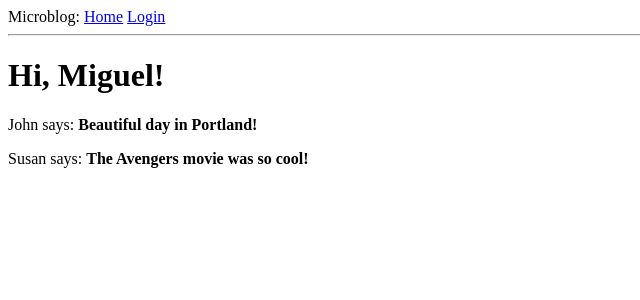
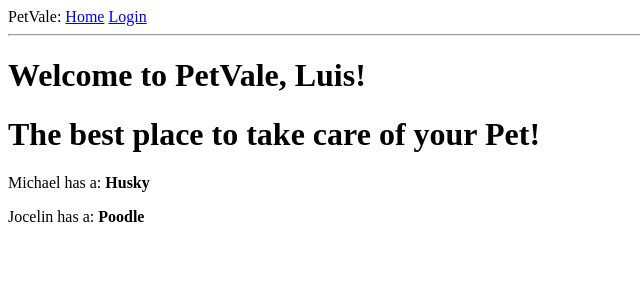
Before and after one commit to LuisFilipeAraujo/flask, a Flask app: page / in a window 1280 px wide. Shown: the top 300 px of the page, without its empty margins (0-640 px from the left). Run offline with Flask 2, Linux system fonts and the light colour scheme.

```diff
--- a/app/routes.py
+++ b/app/routes.py
@@ -6,15 +6,15 @@ from app.forms import LoginForm
 @app.route('/')
 @app.route('/index')
 def index():
-    user = {'username': 'Miguel'}
+    user = {'username': 'Luis'}
     posts = [
         {
-            'author': {'username': 'John'},
-            'body': 'Beautiful day in Portland!'
+            'author': {'username': 'Michael'},
+            'body': 'Husky'
         },
         {
-            'author': {'username': 'Susan'},
-            'body': 'The Avengers movie was so cool!'
+            'author': {'username': 'Jocelin'},
+            'body': 'Poodle'
         }
     ]
     return render_template('index.html', title='Home', user=user, posts=posts)
--- a/app/templates/base.html
+++ b/app/templates/base.html
@@ -1,22 +1,17 @@
 <html>
     <head>
         {% if title %}
-        <title>{{ title }} - microblog</title>
+        <title>{{ title }} - petVale</title>
         {% else %}
-        <title>microblog</title>
+        <title>petVale</title>
         {% endif %}
     </head>
     <body>
 
-        <!--<div>
-            Microblog:
-            <a href="/index">Home</a>
-            <a href="/login">Login</a>
-        </div>
-        -->
+
 
         <div>
-        Microblog:
+        PetVale:
         <a href="{{ url_for('index') }}">Home</a>
         <a href="{{ url_for('login') }}">Login</a>
         </div>
--- a/app/templates/index.html
+++ b/app/templates/index.html
@@ -1,26 +1,9 @@
 {% extends "base.html" %}
 
 {% block content %}
-    <h1>Hi, {{ user.username }}!</h1>
+    <h1>Welcome to PetVale, {{ user.username }}!</h1>
+    <h1>The best place to take care of your Pet!</h1>
     {% for post in posts %}
-    <div><p>{{ post.author.username }} says: <b>{{ post.body }}</b></p></div>
+    <div><p>{{ post.author.username }} has a: <b>{{ post.body }}</b></p></div>
     {% endfor %}
 {% endblock %}
-
-<!--<!doctype html>
-<html>
-    <head>
-        {% if title %}
-        <title>{{ title }} - Microblog</title>
-        {% else %}
-        <title>Welcome to Microblog</title>
-        {% endif %}
-    </head>
-    <body>
-        <h1>Hi, {{ user.username }}!</h1>
-        {% for post in posts %}
-        <div><p>{{ post.author.username }} says: <b>{{ post.body }}</b></p></div>
-        {% endfor %}
-    </body>
-</html>
--->
--- a/config.py
+++ b/config.py
@@ -1,5 +1,9 @@
 import os
+basedir = os.path.abspath(os.path.dirname(__file__))
 
 
 class Config(object):
     SECRET_KEY = os.environ.get('MY-SUPER-SECRET-KEY') or 'my-super-secret-key'
+    SQLALCHEMY_DATABASE_URI = os.environ.get('DATABASE_URL') or \
+        'sqlite:///' + os.path.join(basedir, 'app.db')
+    SQLALCHEMY_TRACK_MODIFICATIONS = False
```
Also changed, not shown: app/__init__.py (+6 -1 lines), app/models.py (added, +11 -0 lines), petVale.py (renamed from microblog.py).
